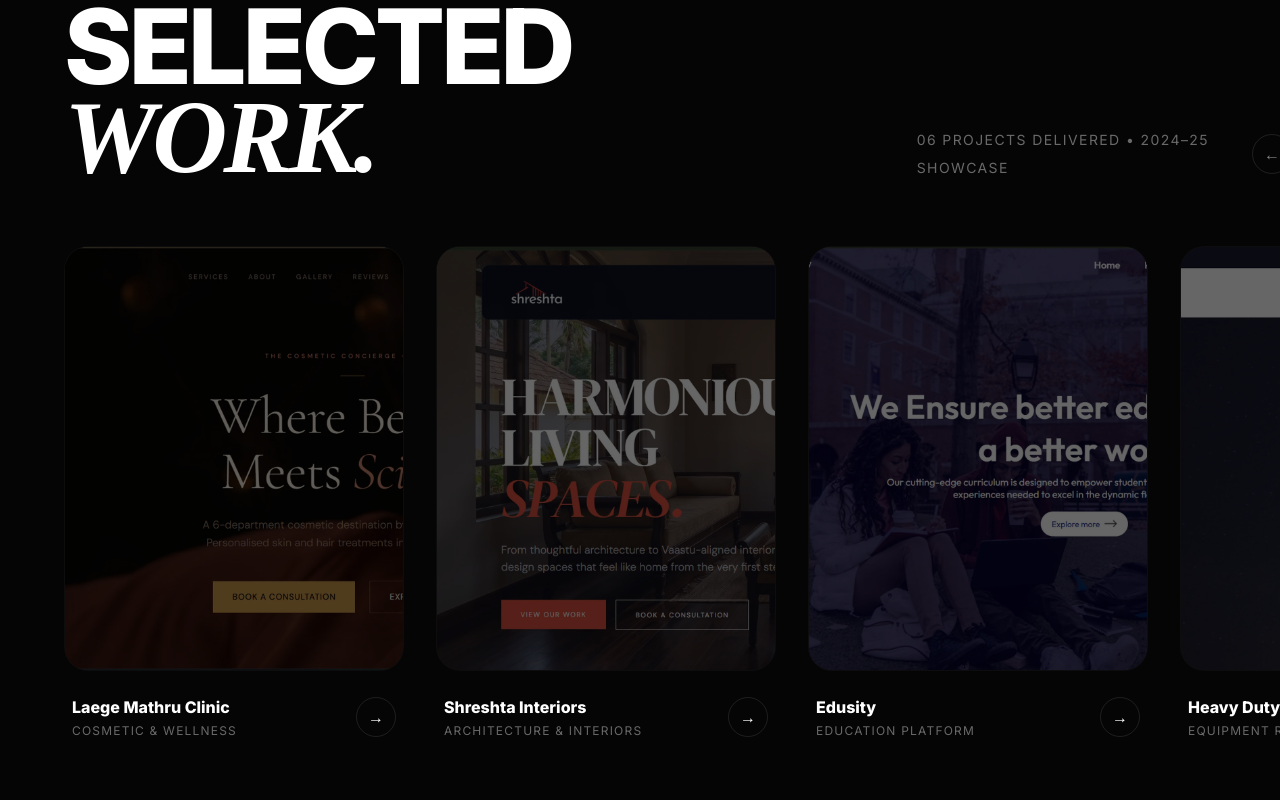
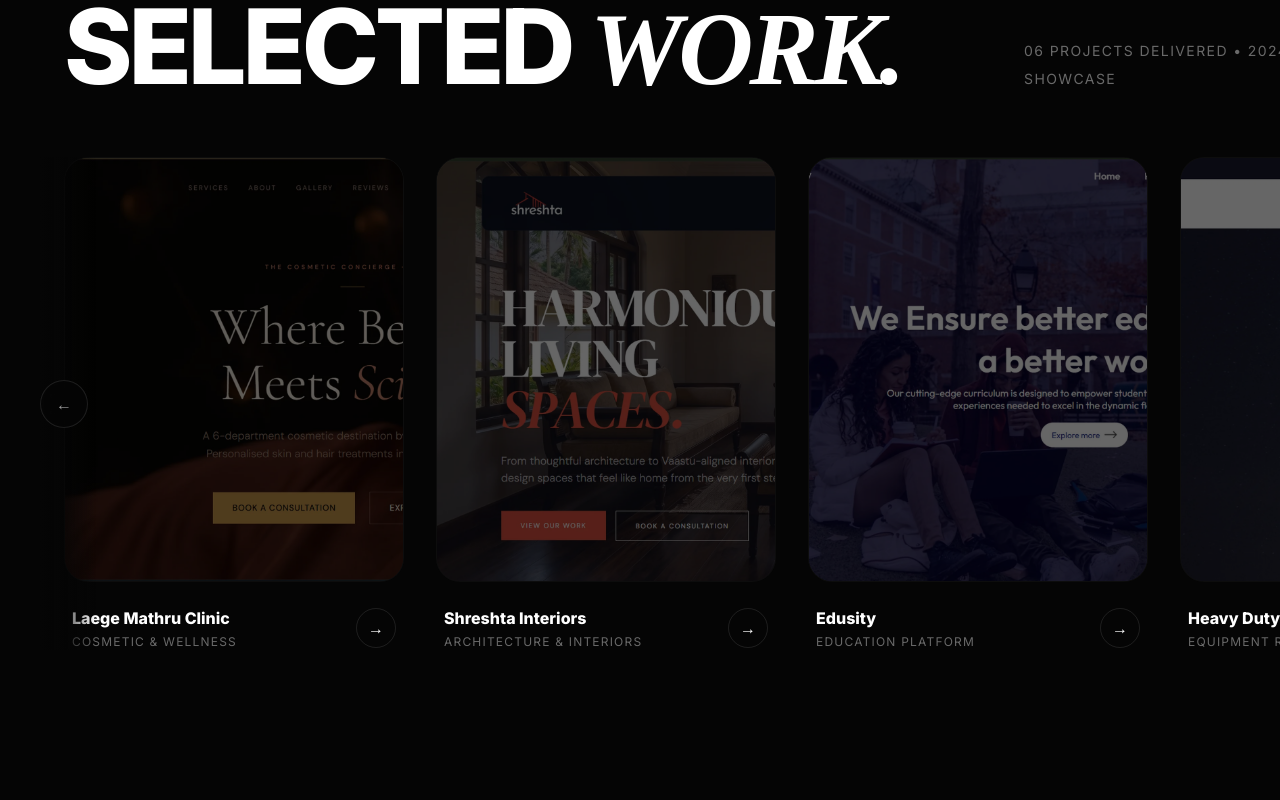
Before and after one commit to nihalabu/upseraog, a React (Vite) app: page / in a window 1280 px wide. Shown: the part 3020-3820 px from the top of the page. Built offline with nearby package versions, Linux system fonts and the light colour scheme; a web font is replaced by a local one.

Commit message:
Reposition project scroll arrows as floating edge overlays
- Move arrows from header into the carousel track itself
- Left/right arrows now float over the card edges, vertically centered
- Gradient fade behind each arrow for a standard carousel look

```diff
--- a/src/components/Content.tsx
+++ b/src/components/Content.tsx
@@ -180,25 +180,34 @@
     track.scrollBy({ left: direction === "left" ? -cardWidth : cardWidth, behavior: "smooth" });
   };
 
+  const baseClasses =
+    "hidden md:flex absolute top-0 bottom-6 z-20 items-center justify-center w-14 pointer-events-none";
+  const buttonClasses =
+    "pointer-events-auto w-12 h-12 rounded-full bg-[#050505]/80 backdrop-blur-md border border-white/10 flex items-center justify-center text-white/60 hover:text-white hover:border-white/30 hover:bg-[#050505] transition-all";
+
   return (
-    <div className="hidden md:flex items-center gap-3 shrink-0">
+    <>
+      <div className={`${baseClasses} -left-2 md:-left-6 justify-start bg-gradient-to-r from-[#050505] via-[#050505]/60 to-transparent`}>
         <button
           type="button"
           onClick={() => scrollBy("left")}
           aria-label="Scroll projects left"
-        className="w-10 h-10 rounded-full border border-white/10 flex items-center justify-center text-white/50 hover:text-white hover:border-white/30 hover:bg-white/5 transition-all"
+          className={buttonClasses}
         >
           ←
         </button>
+      </div>
+      <div className={`${baseClasses} -right-2 md:-right-6 justify-end bg-gradient-to-l from-[#050505] via-[#050505]/60 to-transparent`}>
         <button
           type="button"
           onClick={() => scrollBy("right")}
           aria-label="Scroll projects right"
-        className="w-10 h-10 rounded-full border border-white/10 flex items-center justify-center text-white/50 hover:text-white hover:border-white/30 hover:bg-white/5 transition-all"
+          className={buttonClasses}
         >
           →
         </button>
       </div>
+    </>
   );
 }
 
@@ -365,13 +374,13 @@
             <h2 className="display-title text-[40px] md:text-[90px]">
               Selected <span className="serif-italic">Work.</span>
             </h2>
-            <div className="flex items-center gap-6">
             <p className="text-white/40 text-[10px] md:text-sm max-w-xs uppercase tracking-widest leading-loose">
               06 Projects Delivered • 2024–25 Showcase
             </p>
+          </motion.div>
+
+          <div className="relative">
             <ProjectScrollArrows targetId="projects-scroll-track" />
-            </div>
-          </motion.div>
 
             <div
               id="projects-scroll-track"
@@ -417,6 +426,7 @@
                 </div>
               </motion.a>
             ))}
+            </div>
           </div>
         </div>
       </Section>
```
Lines whose indentation alone changed are shown as unchanged.
